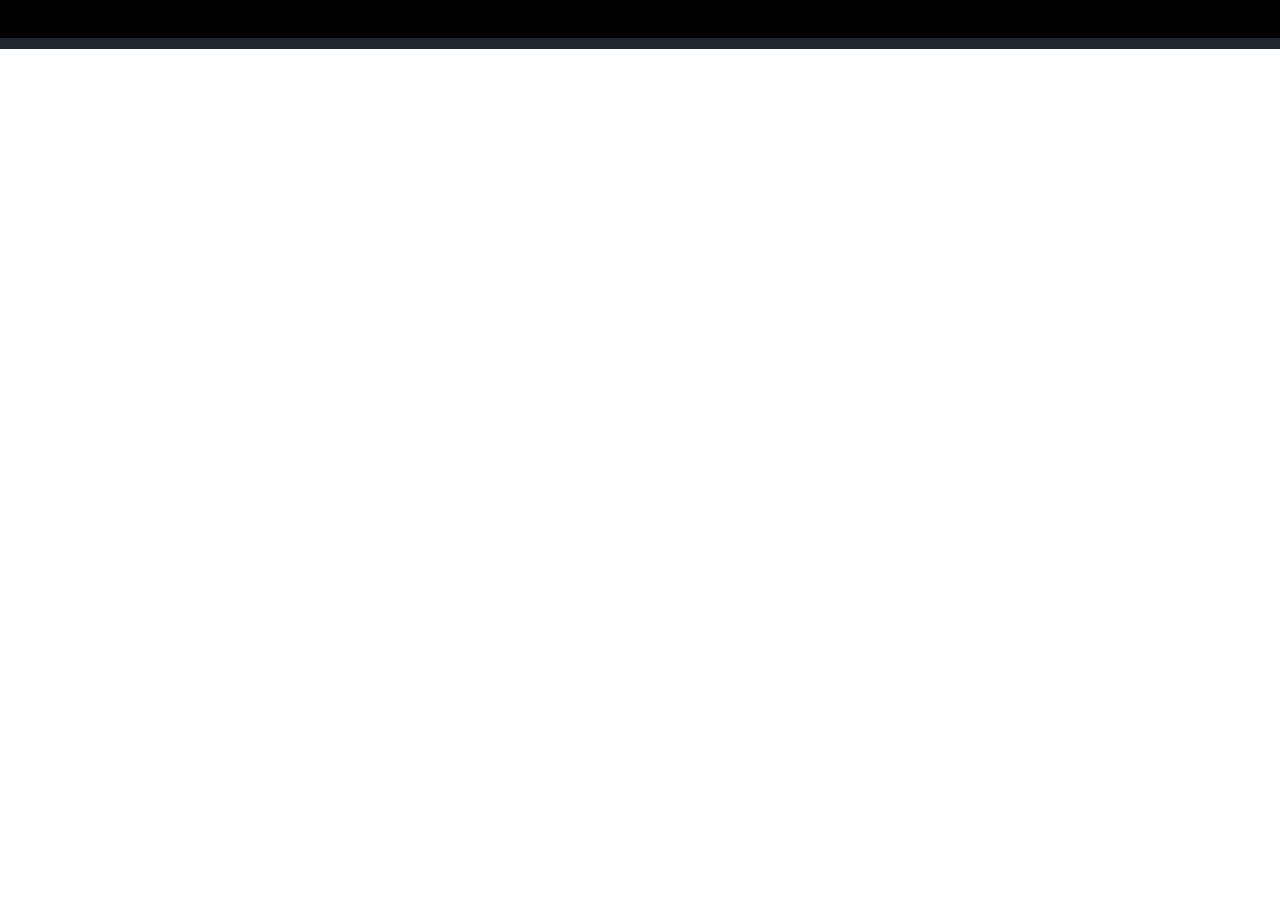
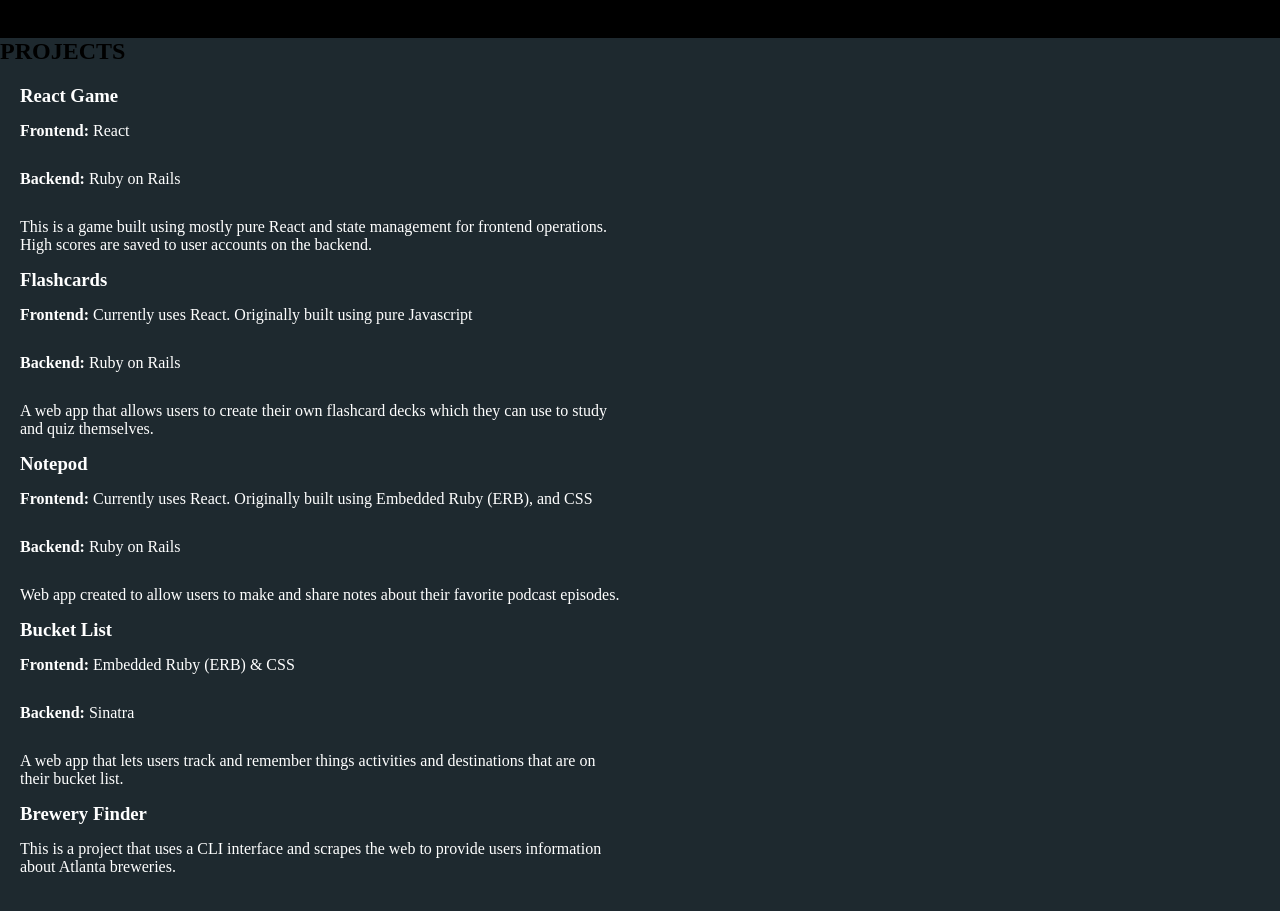
Before and after one commit to chriskay25/portfolio, a React (Create React App) app: page / in a window 1280 px wide. Shown: the part 751-1662 px from the top of the page. Before the commit the page ends 800 px from the top, so only its background shows below. Built offline with nearby package versions, Linux system fonts and the light colour scheme.

Commit message:
Create a Projects component, fill left column w/ proj details

```diff
--- a/src/App.js
+++ b/src/App.js
@@ -1,12 +1,14 @@
 import './App.css';
 import Intro from './components/Intro'
 import Skills from './components/Skills'
+import Projects from './components/Projects'
 
 function App() {
   return (
     <div className="App">
       <Intro />
       <Skills />
+      <Projects />
     </div>
   );
 }
--- /dev/null
+++ b/src/components/Projects.jsx
@@ -0,0 +1,67 @@
+import Column from './Column'
+
+const Projects = () => {
+    return (
+        <div className='projects-container'>
+            <h2 className='projects-title'>PROJECTS</h2>
+            <div className='projects'>
+                <Column>
+                    <div className='project-container'>
+                        <h3>React Game</h3>
+                        <div className='project-description'>
+                            <p><b>Frontend:</b> React</p>
+                            <p><b>Backend:</b> Ruby on Rails</p>
+                            <p>
+                                This is a game built using mostly pure React and state management for frontend operations.
+                                High scores are saved to user accounts on the backend.
+                            </p>
+                        </div>
+                    </div>
+                    <div className='project-container'>
+                        <h3>Flashcards</h3>
+                        <div className='project-description'>
+                            <p><b>Frontend:</b> Currently uses React. Originally built using pure Javascript</p>
+                            <p><b>Backend:</b> Ruby on Rails</p>
+                            <p>
+                                A web app that allows users to create their own flashcard decks which they can
+                                use to study and quiz themselves.
+                            </p>
+                        </div>
+                    </div>
+                    <div className='project-container'>
+                        <h3>Notepod</h3>
+                        <div className='project-description'>
+                            <p><b>Frontend:</b> Currently uses React. Originally built using Embedded Ruby (ERB), and CSS</p>
+                            <p><b>Backend:</b> Ruby on Rails</p>
+                            <p>
+                                Web app created to allow users to make and share notes about their favorite podcast episodes.
+                            </p>
+                        </div>
+                    </div>
+                    <div className='project-container'>
+                        <h3>Bucket List</h3>
+                        <div className='project-description'>
+                            <p><b>Frontend:</b> Embedded Ruby (ERB) & CSS</p>
+                            <p><b>Backend:</b> Sinatra</p>
+                            <p>
+                                A web app that lets users track and remember things activities
+                                and destinations that are on their bucket list.
+                            </p>
+                        </div>
+                    </div>
+                    <div className='project-container'>
+                        <h3>Brewery Finder</h3>
+                        <div className='project-description'>
+                            <p>
+                                This is a project that uses a CLI interface and scrapes the web
+                                to provide users information about Atlanta breweries.
+                            </p>
+                        </div>
+                    </div>
+                </Column>
+            </div>
+        </div>
+    )
+}
+
+export default Projects
```
